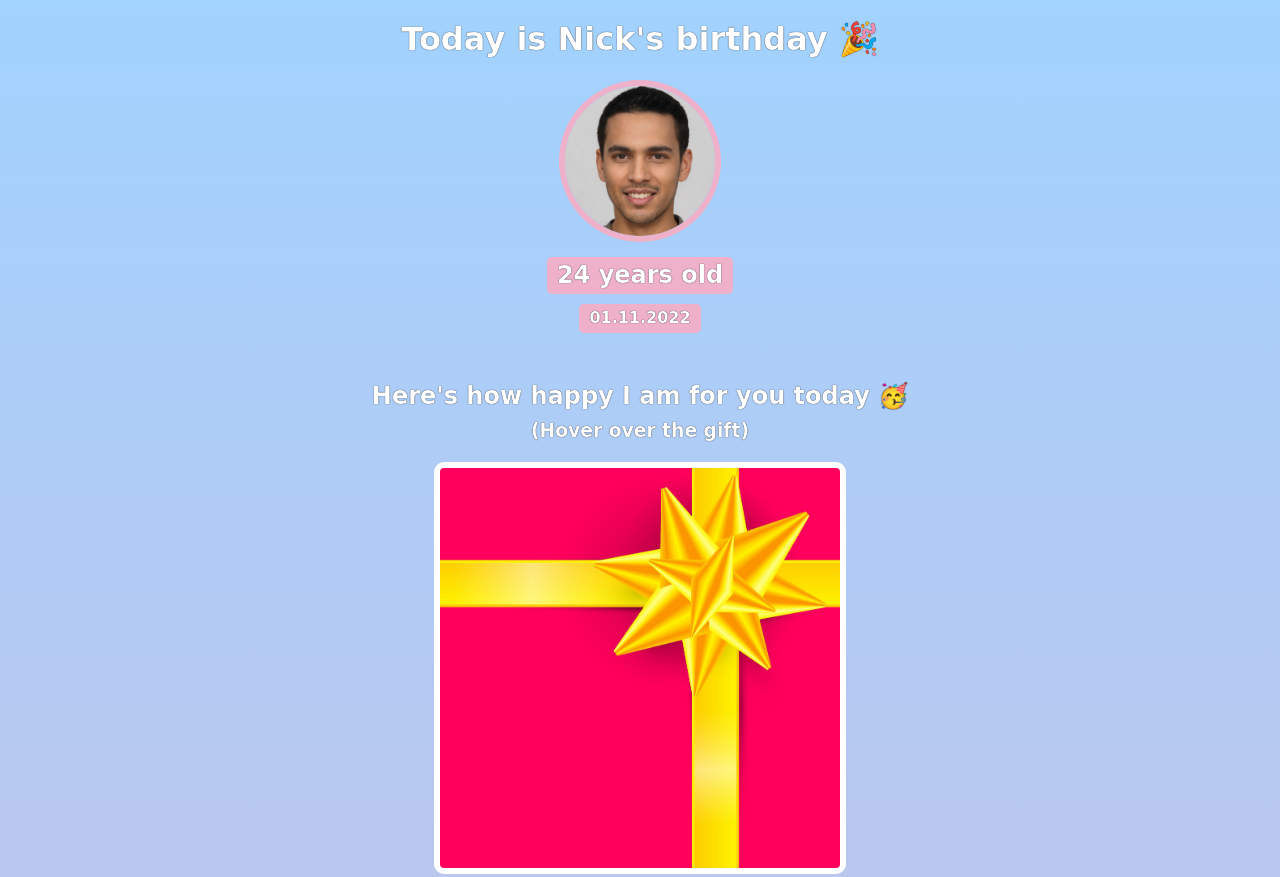
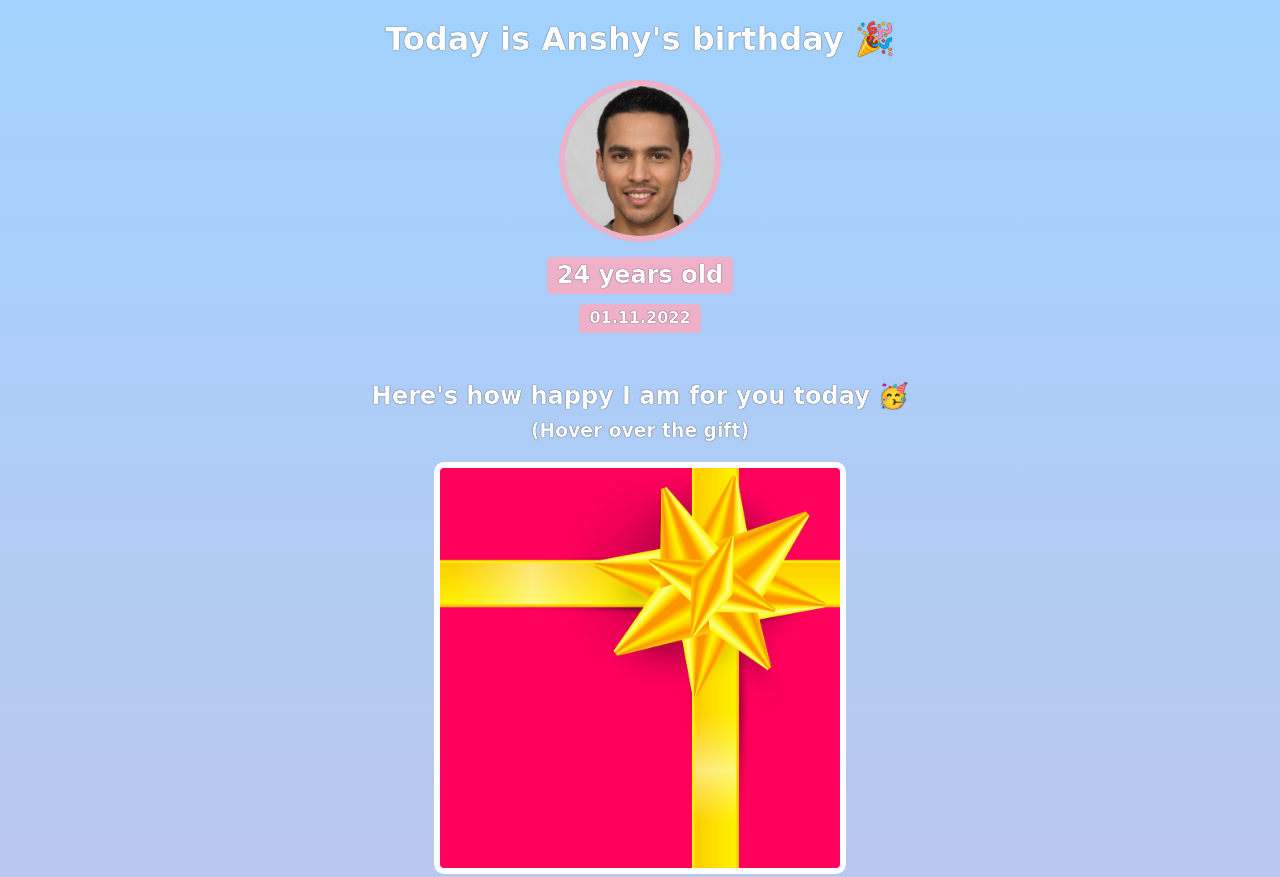
Before and after one commit to riston996/birthday-gift, a website built with Vite: page index.html in a window 1280 px wide. Shown: the top 877 px of the page. Built offline with nearby package versions, Linux system fonts and the light colour scheme; a web font is replaced by a local one.

Commit message:
changed name

```diff
--- a/index.html
+++ b/index.html
@@ -7,7 +7,7 @@
     </head>
     <body>
         <div id="header">
-            <h1>Today is Nick's birthday 🎉</h1>
+            <h1>Today is Anshy's birthday 🎉</h1>
             <img id="bff-img" src="images/nick.jpg">
             <h2 id="bday-age">24 years old</h2>
             <h4 id="bday-date">01.11.2022</h4>
```
